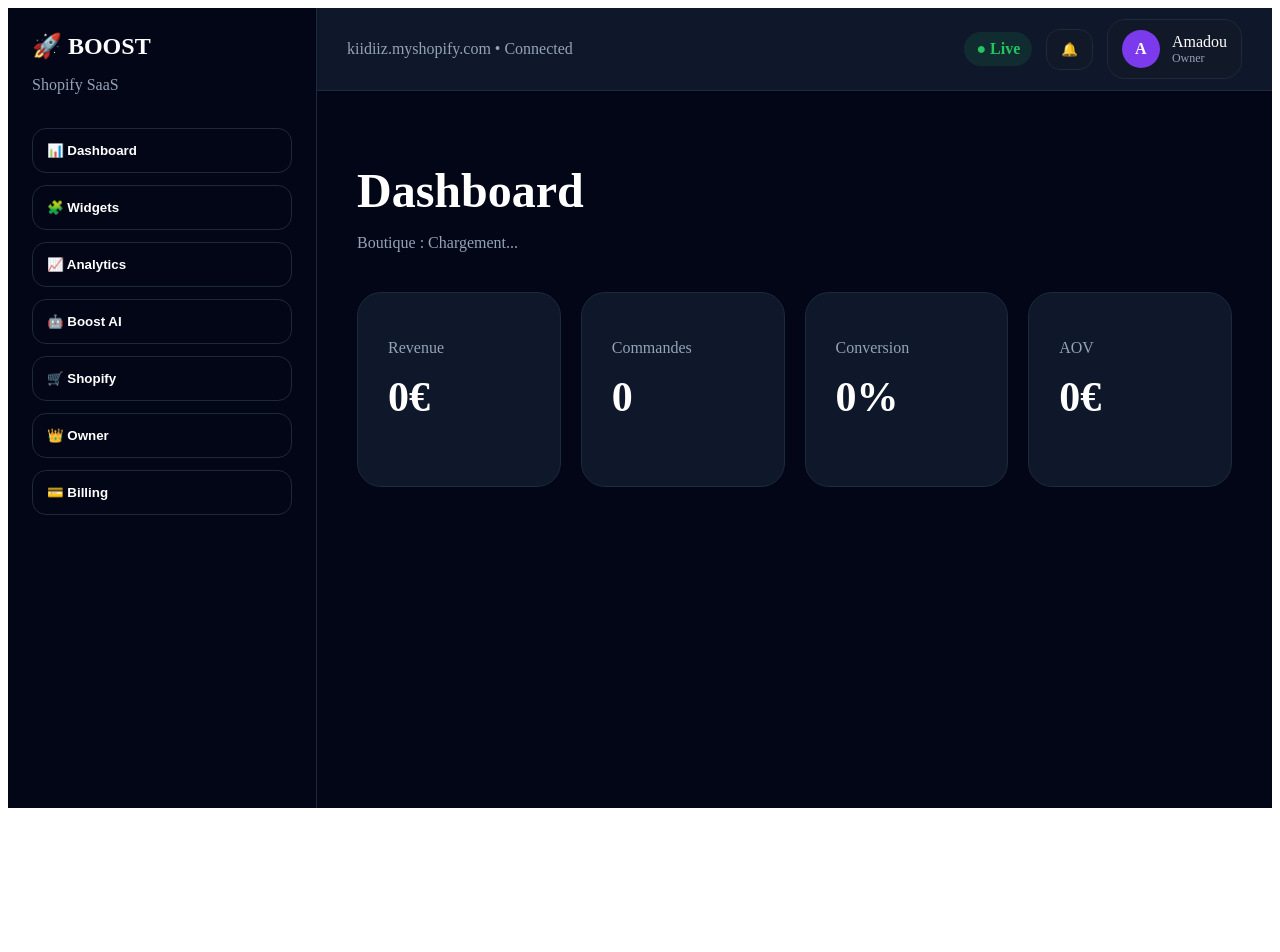
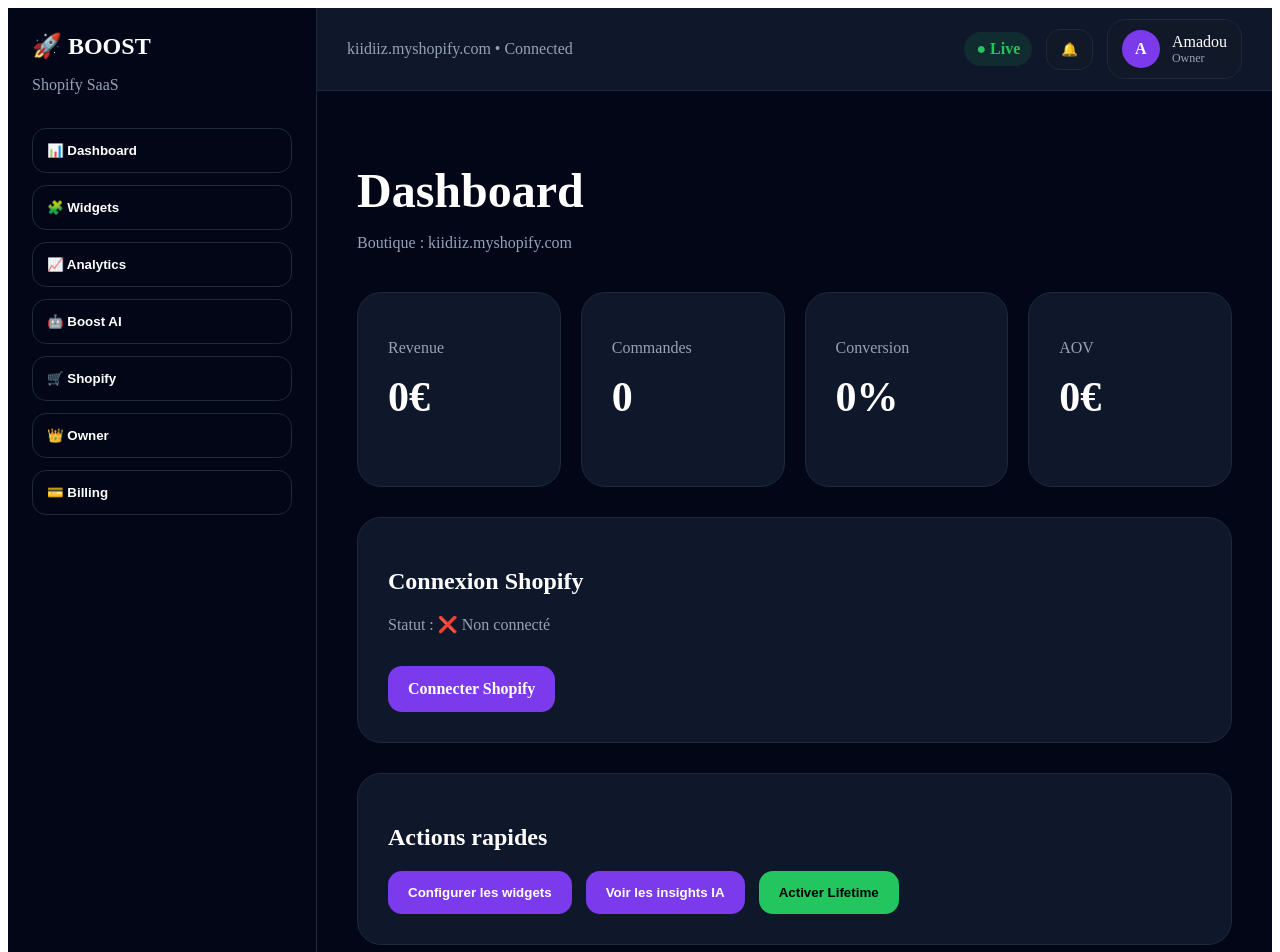
Before and after one commit to Amba91/Boost-App, a Next.js app: page /dashboard in a window 1280 px wide. Shown: the top 952 px of the page. Before the commit the page ends 816 px from the top, so only its background shows below. Built offline with nearby package versions, Linux system fonts and the light colour scheme; no server answers.

Commit message:
Fix dashboard buttons

```diff
--- a/app/dashboard/page.tsx
+++ b/app/dashboard/page.tsx
@@ -4,79 +4,86 @@ import { useEffect, useState } from "react"
 import Sidebar from "../components/Sidebar"
 import Topbar from "../components/Topbar"
 
+type StoreData = {
+  shop?: string
+  revenue?: string
+  orders?: number
+  conversion?: string
+  aov?: string
+  connected?: boolean
+}
+
 export default function DashboardPage() {
-  const [store, setStore] = useState<any>(null)
+  const [store, setStore] = useState<StoreData | null>(null)
 
   useEffect(() => {
     fetch("/api/shopify/store")
       .then((res) => res.json())
-      .then((data) => {
-        setStore(data)
-      })
+      .then((data) => setStore(data))
+      .catch(() => setStore({ connected: false }))
   }, [])
 
   return (
-    <main
-      style={{
-        minHeight: "100vh",
-        background: "#020617",
-        color: "white",
-        display: "flex",
-      }}
-    >
+    <main style={styles.app}>
       <Sidebar />
 
-      <div style={{ flex: 1 }}>
+      <div style={styles.main}>
         <Topbar />
 
-        <div style={{ padding: "40px" }}>
-          <h1
-            style={{
-              fontSize: "48px",
-              fontWeight: "bold",
-              marginBottom: "10px",
-            }}
-          >
-            Dashboard
-          </h1>
+        <div style={styles.content}>
+          <h1 style={styles.title}>Dashboard</h1>
 
-          <p
-            style={{
-              color: "#94a3b8",
-              marginBottom: "40px",
-            }}
-          >
-            Boutique :
-            {" "}
-            {store?.shop || "Chargement..."}
+          <p style={styles.subtitle}>
+            Boutique : {store?.shop || "kiidiiz.myshopify.com"}
           </p>
 
-          <div
-            style={{
-              display: "grid",
-              gridTemplateColumns: "repeat(4, 1fr)",
-              gap: "20px",
-            }}
-          >
-            <Card
-              title="Revenue"
-              value={store?.revenue || "0€"}
-            />
+          <div style={styles.grid}>
+            <Card title="Revenue" value={store?.revenue || "0€"} />
+            <Card title="Commandes" value={String(store?.orders || 0)} />
+            <Card title="Conversion" value={store?.conversion || "0%"} />
+            <Card title="AOV" value={store?.aov || "0€"} />
+          </div>
 
-            <Card
-              title="Commandes"
-              value={store?.orders || "0"}
-            />
+          <div style={styles.panel}>
+            <h2>Connexion Shopify</h2>
 
-            <Card
-              title="Conversion"
-              value={store?.conversion || "0%"}
-            />
+            <p style={styles.muted}>
+              Statut : {store?.connected ? "✅ Connecté" : "❌ Non connecté"}
+            </p>
 
-            <Card
-              title="AOV"
-              value={store?.aov || "0€"}
-            />
+            <a
+              href="/api/shopify/install?shop=kiidiiz.myshopify.com"
+              style={styles.button}
+            >
+              Connecter Shopify
+            </a>
+          </div>
+
+          <div style={styles.panel}>
+            <h2>Actions rapides</h2>
+
+            <div style={styles.actions}>
+              <button
+                style={styles.secondaryButton}
+                onClick={() => alert("Configuration des widgets bientôt disponible")}
+              >
+                Configurer les widgets
+              </button>
+
+              <button
+                style={styles.secondaryButton}
+                onClick={() => alert("Insights IA bientôt disponibles")}
+              >
+                Voir les insights IA
+              </button>
+
+              <button
+                style={styles.greenButton}
+                onClick={() => alert("Accès Lifetime bientôt disponible")}
+              >
+                Activer Lifetime
+              </button>
+            </div>
           </div>
         </div>
       </div>
@@ -92,24 +99,92 @@ function Card({
   value: string
 }) {
   return (
-    <div
-      style={{
-        background: "#0f172a",
-        padding: "30px",
-        borderRadius: "24px",
-        border: "1px solid #1e293b",
-      }}
-    >
-      <p style={{ color: "#94a3b8" }}>{title}</p>
-
-      <h2
-        style={{
-          fontSize: "42px",
-          marginTop: "10px",
-        }}
-      >
-        {value}
-      </h2>
+    <div style={styles.card}>
+      <p style={styles.muted}>{title}</p>
+      <h2 style={styles.value}>{value}</h2>
     </div>
   )
 }
+
+const styles: Record<string, React.CSSProperties> = {
+  app: {
+    minHeight: "100vh",
+    background: "#020617",
+    color: "white",
+    display: "flex",
+  },
+  main: {
+    flex: 1,
+  },
+  content: {
+    padding: "40px",
+  },
+  title: {
+    fontSize: "48px",
+    fontWeight: "bold",
+    marginBottom: "10px",
+  },
+  subtitle: {
+    color: "#94a3b8",
+    marginBottom: "40px",
+  },
+  grid: {
+    display: "grid",
+    gridTemplateColumns: "repeat(4, 1fr)",
+    gap: "20px",
+  },
+  card: {
+    background: "#0f172a",
+    padding: "30px",
+    borderRadius: "24px",
+    border: "1px solid #1e293b",
+  },
+  muted: {
+    color: "#94a3b8",
+  },
+  value: {
+    fontSize: "42px",
+    marginTop: "10px",
+  },
+  panel: {
+    marginTop: "30px",
+    background: "#0f172a",
+    padding: "30px",
+    borderRadius: "24px",
+    border: "1px solid #1e293b",
+  },
+  button: {
+    marginTop: "16px",
+    background: "#7c3aed",
+    color: "white",
+    padding: "14px 20px",
+    borderRadius: "14px",
+    textDecoration: "none",
+    fontWeight: "bold",
+    display: "inline-block",
+  },
+  actions: {
+    display: "flex",
+    gap: "14px",
+    flexWrap: "wrap",
+    marginTop: "18px",
+  },
+  secondaryButton: {
+    background: "#7c3aed",
+    color: "white",
+    border: "none",
+    padding: "14px 20px",
+    borderRadius: "14px",
+    fontWeight: "bold",
+    cursor: "pointer",
+  },
+  greenButton: {
+    background: "#22c55e",
+    color: "black",
+    border: "none",
+    padding: "14px 20px",
+    borderRadius: "14px",
+    fontWeight: "bold",
+    cursor: "pointer",
+  },
+}
```
